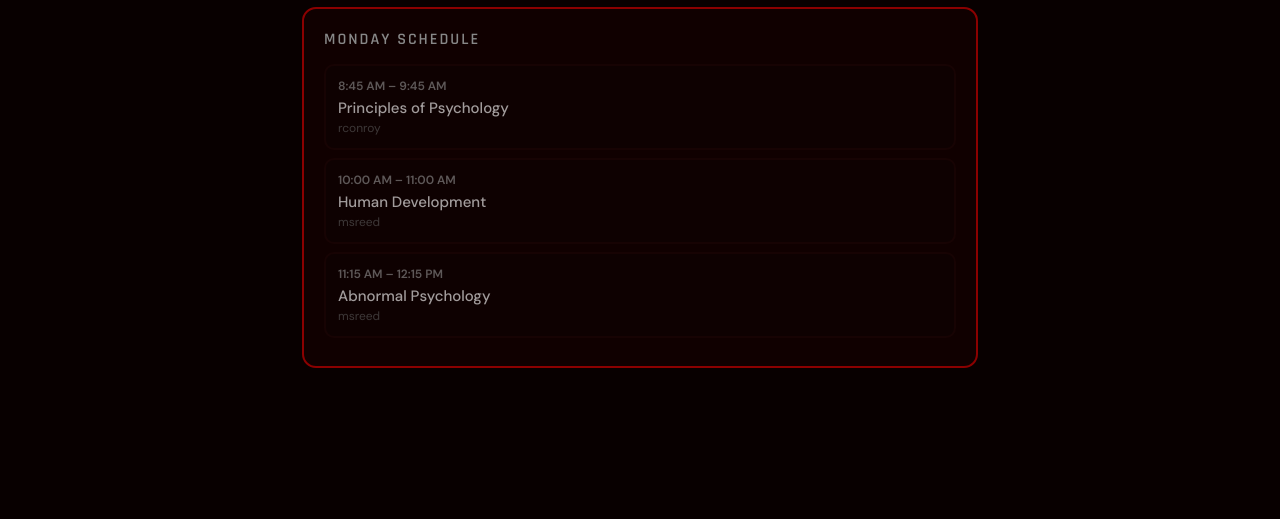
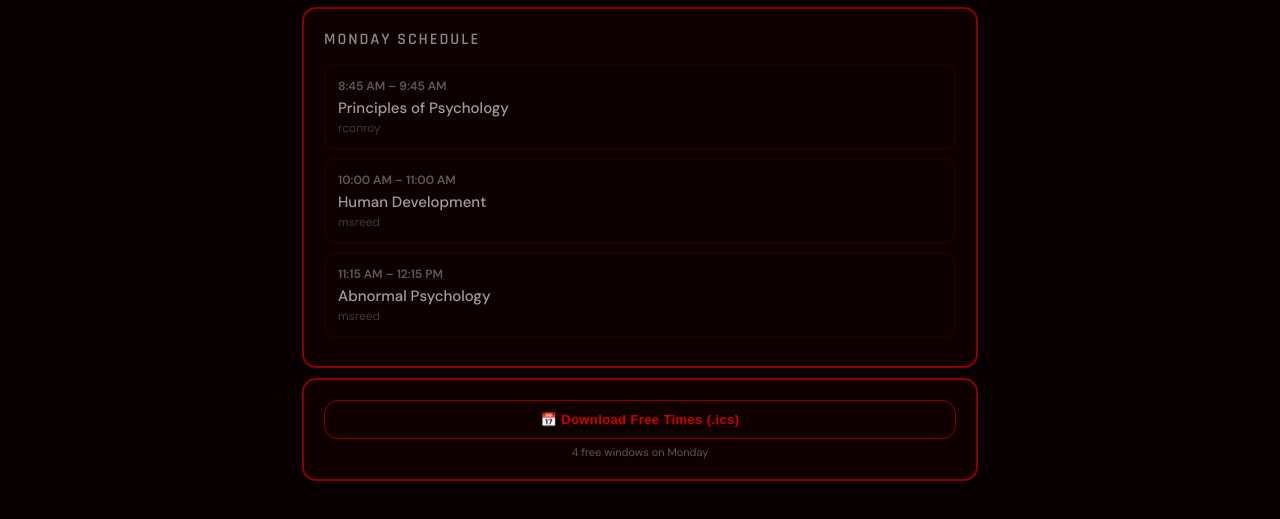
Before and after one commit to haisteno-ai/TSC-Scheduler, a plain HTML site: page index.html in a window 1280 px wide. Both pictures are taken after a click on the element 165 px from the left and 532 px from the top of the page. Shown: the part 229-748 px from the top of the page. Drawn offline with Linux system fonts and the light colour scheme; a web font is replaced by a local one.

Commit message:
Add files via upload

```diff
--- a/index.html
+++ b/index.html
@@ -662,6 +662,29 @@
       #clock-time { font-size: 36px; }
       #rooms-grid { grid-template-columns: repeat(2, 1fr); }
     }
+
+    /* ── ICS EXPORT ── */
+    #export-btn {
+      width: 100%;
+      padding: 11px 16px;
+      background: transparent;
+      border: 1px solid var(--border-bright);
+      color: var(--accent);
+      border-radius: var(--radius);
+      font-size: 13px;
+      font-weight: 600;
+      cursor: pointer;
+      display: flex;
+      align-items: center;
+      justify-content: center;
+      gap: 7px;
+      transition: background 0.15s, color 0.15s;
+      letter-spacing: 0.03em;
+    }
+    #export-btn:hover { background: var(--accent-glow); }
+    #export-btn:active { opacity: 0.75; }
+    .export-card { display: flex; flex-direction: column; gap: 6px; }
+    .export-note { font-size: 11px; color: var(--text-dim); text-align: center; }
   </style>
 </head>
 <body>
@@ -731,6 +754,12 @@
     <div id="detail-schedule-card">
       <div class="schedule-heading" id="detail-schedule-heading">SCHEDULE</div>
       <div id="detail-slots"></div>
+    </div>
+    <div class="settings-card export-card">
+      <button id="export-btn" onclick="exportFreeICS()">
+        📅 Download Free Times (.ics)
+      </button>
+      <div class="export-note" id="export-note"></div>
     </div>
   </div>
 </div>
@@ -1045,6 +1074,133 @@ function showDetail(bldg, room) {
   document.getElementById("detail-view").classList.remove("hidden");
   document.getElementById("detail-view").classList.add("visible");
   window.scrollTo(0,0);
+  // Update export button note
+  const freeWins = getFreeSlots(bldg, room, state.day);
+  const expNote = document.getElementById("export-note");
+  if (expNote) {
+    if (freeWins.length === 0) {
+      expNote.textContent = "No free windows today";
+      expNote.style.color = "var(--text-dim)";
+    } else {
+      expNote.textContent = `${freeWins.length} free window${freeWins.length > 1 ? "s" : ""} on ${state.day}`;
+      expNote.style.color = "var(--text-dim)";
+    }
+  }
+}
+
+
+// ── ICS EXPORT ──
+function getFreeSlots(bldg, room, day) {
+  const slots = (SCHEDULE[bldg]?.[room] || [])
+    .filter(s => s.day === day)
+    .sort((a, b) => toMins(a.s) - toMins(b.s));
+
+  // Day bounds: 7:00 AM – 10:00 PM
+  const DAY_START = "07:00";
+  const DAY_END   = "22:00";
+
+  const free = [];
+  let cursor = DAY_START;
+
+  for (const slot of slots) {
+    if (toMins(slot.s) > toMins(cursor)) {
+      free.push({ s: cursor, e: slot.s });
+    }
+    if (toMins(slot.e) > toMins(cursor)) {
+      cursor = slot.e;
+    }
+  }
+  // Trailing gap
+  if (toMins(cursor) < toMins(DAY_END)) {
+    free.push({ s: cursor, e: DAY_END });
+  }
+  return free;
+}
+
+function icsDateStr(dateObj, timeStr) {
+  // Returns iCal DTSTART/DTEND local string: 20260216T090000
+  const y  = dateObj.getFullYear();
+  const mo = String(dateObj.getMonth() + 1).padStart(2, "0");
+  const d  = String(dateObj.getDate()).padStart(2, "0");
+  const [h, m] = timeStr.split(":");
+  return `${y}${mo}${d}T${h}${m}00`;
+}
+
+function exportFreeICS() {
+  if (!state.detailRoom) return;
+  const { bldg, room } = state.detailRoom;
+  const day  = state.day;
+  const free = getFreeSlots(bldg, room, day);
+
+  const note = document.getElementById("export-note");
+
+  if (free.length === 0) {
+    note.textContent = "No free windows found for this day.";
+    note.style.color = "var(--red-alert, #ef4444)";
+    return;
+  }
+
+  // Map day name to next upcoming date (from today)
+  const DAY_IDX = { Sunday:0, Monday:1, Tuesday:2, Wednesday:3, Thursday:4, Friday:5, Saturday:6 };
+  const today   = new Date();
+  today.setHours(0, 0, 0, 0);
+  const todayIdx = today.getDay();
+  const targetIdx = DAY_IDX[day];
+  let diff = targetIdx - todayIdx;
+  if (diff < 0) diff += 7;
+  const eventDate = new Date(today);
+  eventDate.setDate(today.getDate() + diff);
+
+  // Stamp for DTSTAMP (UTC now)
+  const now = new Date();
+  const stamp = now.toISOString().replace(/[-:]/g, "").split(".")[0] + "Z";
+
+  const bldgLabel = BLDG_NAMES[bldg] || bldg;
+  const summary   = `Room free – ${bldgLabel} ${room}`;
+  const location  = `${bldgLabel}, Room ${room}, Jacksonville State University`;
+
+  let ics = [
+    "BEGIN:VCALENDAR",
+    "VERSION:2.0",
+    "PRODID:-//JSU Room Tracker//EN",
+    "CALSCALE:GREGORIAN",
+    "METHOD:PUBLISH",
+  ];
+
+  free.forEach((slot, i) => {
+    const dtStart = icsDateStr(eventDate, slot.s);
+    const dtEnd   = icsDateStr(eventDate, slot.e);
+    const uid     = `jsu-room-${bldg}-${room}-${day}-${i}-${stamp}@jsu.edu`;
+    ics = ics.concat([
+      "BEGIN:VEVENT",
+      `UID:${uid}`,
+      `DTSTAMP:${stamp}`,
+      `DTSTART:${dtStart}`,
+      `DTEND:${dtEnd}`,
+      `SUMMARY:${summary}`,
+      `LOCATION:${location}`,
+      `DESCRIPTION:${bldgLabel} Room ${room} is unscheduled on ${day} from ${fmt12(slot.s)} to ${fmt12(slot.e)}. Spring 2026 schedule.`,
+      "STATUS:CONFIRMED",
+      "TRANSP:TRANSPARENT",
+      "END:VEVENT",
+    ]);
+  });
+
+  ics.push("END:VCALENDAR");
+
+  const blob = new Blob([ics.join("\r\n")], { type: "text/calendar;charset=utf-8" });
+  const url  = URL.createObjectURL(blob);
+  const a    = document.createElement("a");
+  a.href     = url;
+  a.download = `${bldg}-${room}-${day}-free.ics`;
+  document.body.appendChild(a);
+  a.click();
+  document.body.removeChild(a);
+  URL.revokeObjectURL(url);
+
+  note.style.color = "var(--green)";
+  note.textContent = `✓ ${free.length} free window${free.length > 1 ? "s" : ""} exported (${day})`;
+  setTimeout(() => { note.textContent = ""; }, 4000);
 }
 
 function hideDetail() {
```
